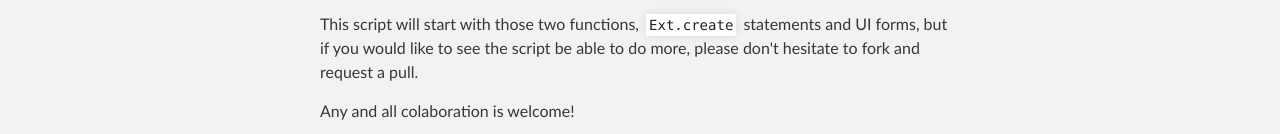
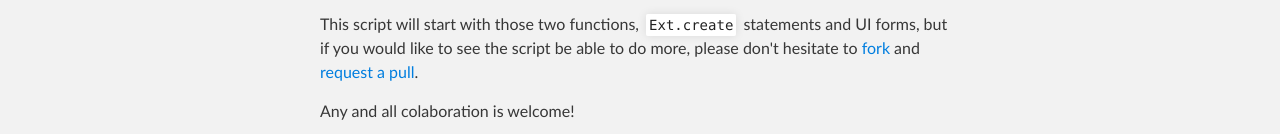
Before and after one commit to milesmatthias/extjs-model-ninja, a plain HTML site: page index.html in a window 1280 px wide. Shown: the part 429-563 px from the top of the page. Drawn offline with Linux system fonts and the light colour scheme.

Commit message:
Add fork and pull request links.

```diff
--- a/index.html
+++ b/index.html
@@ -39,7 +39,7 @@ Usually I'm making an <code>Ext.create</code> statement based off a model defini
 I lose lots of time copying the structure of a model over and over again into these two basic forms.</p>
 
 <p>This script will start with those two functions, <code>Ext.create</code> statements and UI forms,
-but if you would like to see the script be able to do more, please don't hesitate to fork and request a pull.</p>
+but if you would like to see the script be able to do more, please don't hesitate to <a href="https://github.com/milesmatthias/extjs-model-ninja/fork">fork</a> and <a href="https://github.com/milesmatthias/extjs-model-ninja/pull/new/master">request a pull</a>.</p>
 
 <p>Any and all colaboration is welcome!</p>
 
```
